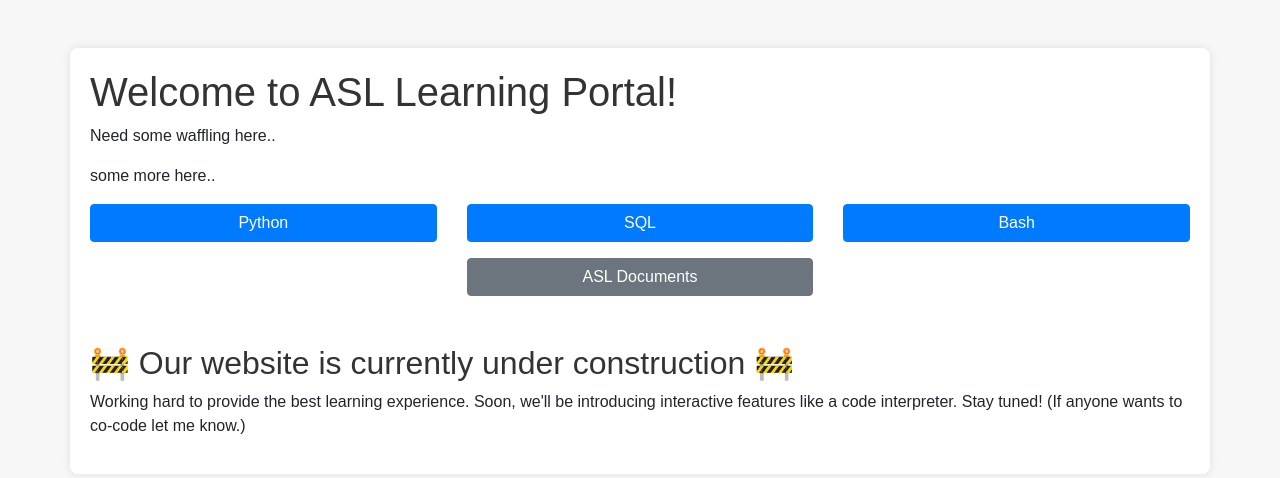
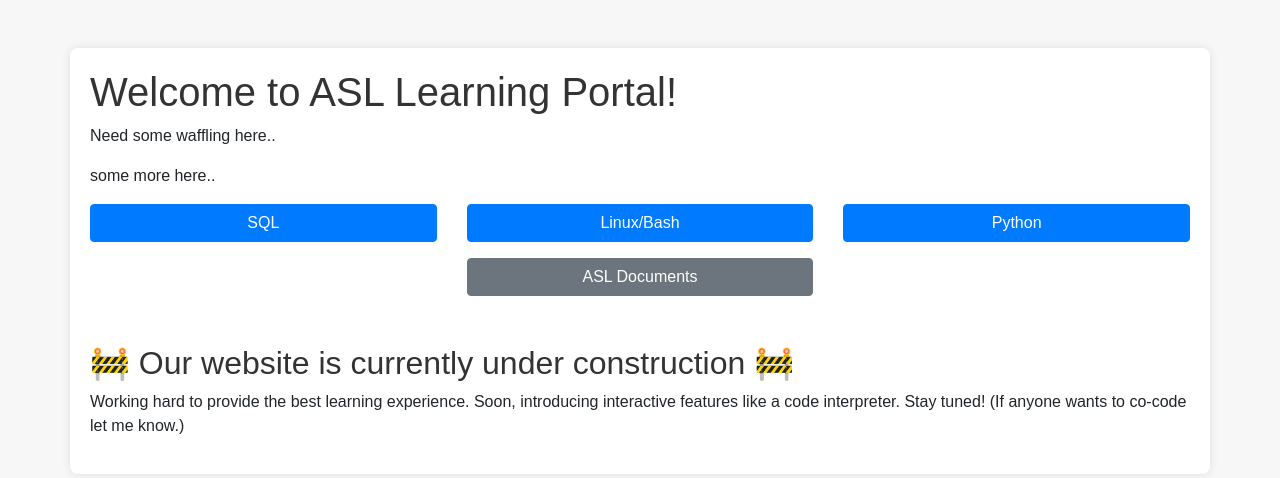
Before and after one commit to CrtAnton/Learn-Python-Website, a Flask app: page / in a window 1280 px wide. Shown: the top 478 px of the page. Run offline with Flask 3, Linux system fonts and the light colour scheme; some libraries are stand-ins or nearby versions.

Commit message:
Moved the python button last as it is not as used as sql or linux

```diff
--- a/Website_code/templates/index.html
+++ b/Website_code/templates/index.html
@@ -29,13 +29,13 @@
     <!-- Buttons Row -->
     <div class="row mt-3">
         <div class="col-md-4">
-            <a href="{{ url_for('views.introduction') }}"><button class="btn btn-primary btn-block">Python</button></a>
-        </div>
-        <div class="col-md-4">
             <button class="btn btn-primary btn-block">SQL</button>
         </div>
         <div class="col-md-4">
-            <button class="btn btn-primary btn-block">Bash</button>
+            <button class="btn btn-primary btn-block">Linux/Bash</button>
+        </div>
+        <div class="col-md-4">
+            <a href="{{ url_for('views.introduction') }}"><button class="btn btn-primary btn-block">Python</button></a>
         </div>
     </div>
 
@@ -48,7 +48,7 @@
 
     <h2 class="mt-5">🚧 Our website is currently under construction 🚧</h2>
     <p>
-        Working hard to provide the best learning experience. Soon, we'll be introducing interactive features like a code interpreter. Stay tuned! (If anyone wants to co-code let me know.)
+        Working hard to provide the best learning experience. Soon, introducing interactive features like a code interpreter. Stay tuned! (If anyone wants to co-code let me know.)
     </p>
 </div>
 
```
